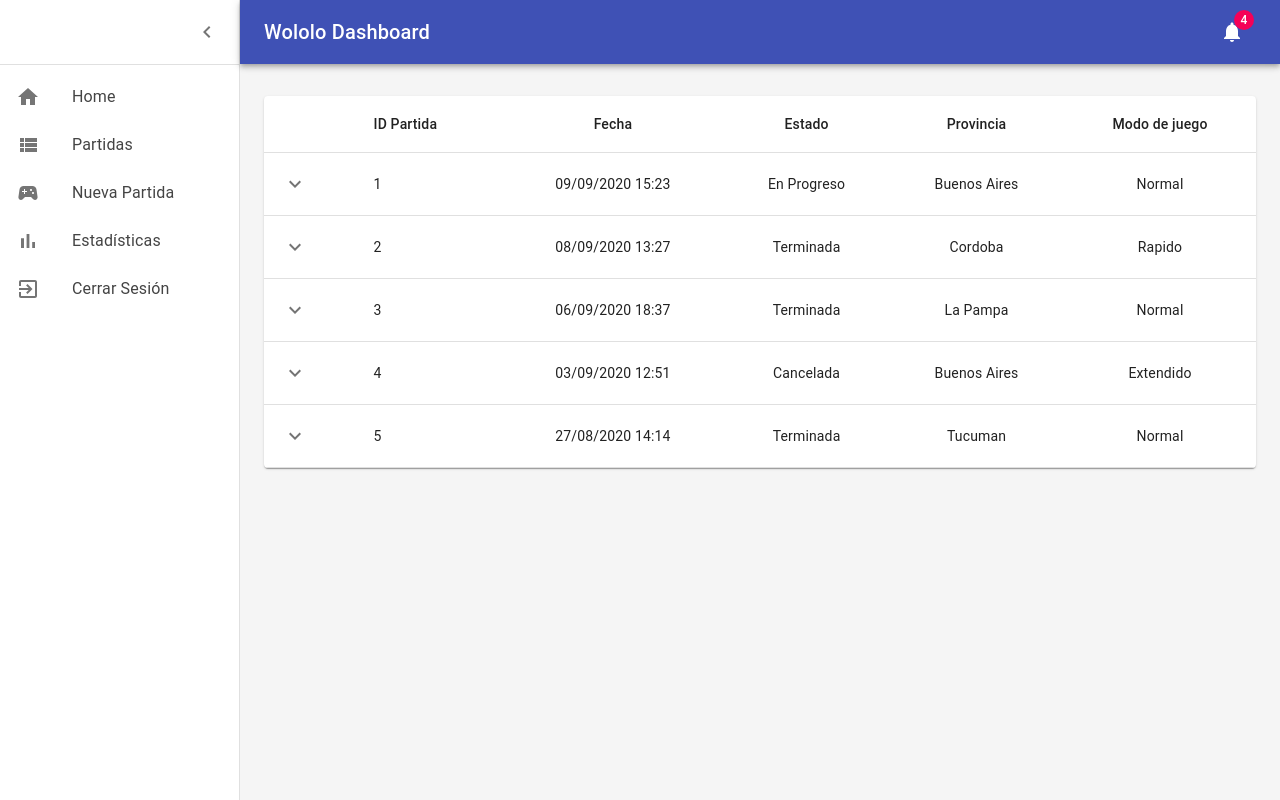
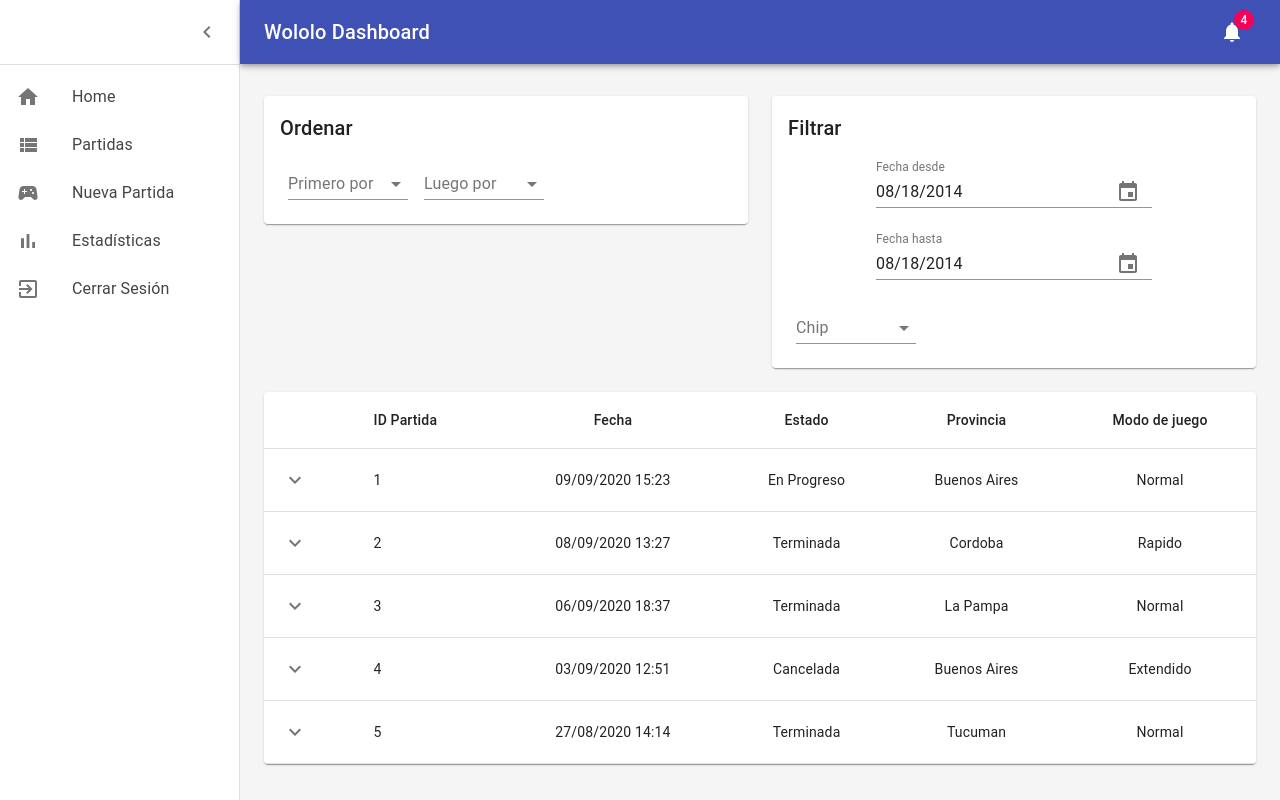
Before and after one commit to DNicolas098/tacs-frontend, a React (Create React App) app: page /app/partidas in a window 1280 px wide. Built offline with nearby package versions, Linux system fonts and the light colour scheme.

Commit message:
Add order and filter inputs to Partidas list

```diff
--- a/package.json
+++ b/package.json
@@ -3,8 +3,10 @@
   "version": "0.1.0",
   "private": true,
   "dependencies": {
+    "@date-io/date-fns": "^1.3.13",
     "@material-ui/core": "^4.11.0",
     "@material-ui/icons": "^4.9.1",
+    "@material-ui/pickers": "^3.2.10",
     "@testing-library/jest-dom": "^4.2.4",
     "@testing-library/react": "^9.5.0",
     "@testing-library/user-event": "^7.2.1",
@@ -15,6 +17,7 @@
     "@types/react-google-login-component": "^0.9.0",
     "@types/react-router-dom": "^5.1.5",
     "@types/recharts": "^1.8.15",
+    "date-fns": "^2.16.1",
     "react": "^16.13.1",
     "react-dom": "^16.13.1",
     "react-google-login": "^5.1.21",
--- a/src/components/Dashboard/Dashboard.tsx
+++ b/src/components/Dashboard/Dashboard.tsx
@@ -108,7 +108,7 @@ export default function Dashboard() {
     <div className={classes.root}>
       <CssBaseline />
       <AppBar
-        // FIXME: El sidebar no tiene animacion al colapsarse o expandirse
+        // TODO: El sidebar no tiene animacion al colapsarse o expandirse
         position="absolute"
         className={clsx(classes.appBar, open && classes.appBarShift)}
       >
--- a/src/components/Login/LoginTemplateSideBar.tsx
+++ b/src/components/Login/LoginTemplateSideBar.tsx
@@ -73,7 +73,7 @@ export default function LoginTemplateSideBar() {
           </div>
           <div style={{ marginBottom: "10px", width: "100%" }}>
             <LoginButton></LoginButton>
-            {/* TODO: Ademas del login, agregar uno para el SignIn */}
+            {/* FIXME: Ademas del login, agregar uno para el SignIn */}
           </div>
           <div style={{ width: "100%" }}>
             <Button
--- a/src/components/Partidas/Partidas.tsx
+++ b/src/components/Partidas/Partidas.tsx
@@ -1,6 +1,5 @@
 import { makeStyles, createStyles, Theme } from "@material-ui/core/styles";
 import React from "react";
-import Box from "@material-ui/core/Box";
 import Collapse from "@material-ui/core/Collapse";
 import IconButton from "@material-ui/core/IconButton";
 import Table from "@material-ui/core/Table";
@@ -15,6 +14,18 @@ import KeyboardArrowDownIcon from "@material-ui/icons/KeyboardArrowDown";
 import KeyboardArrowUpIcon from "@material-ui/icons/KeyboardArrowUp";
 import Container from "@material-ui/core/Container";
 import Grid from "@material-ui/core/Grid";
+import FormControl from "@material-ui/core/FormControl";
+import InputLabel from "@material-ui/core/InputLabel";
+import MenuItem from "@material-ui/core/MenuItem";
+import Select from "@material-ui/core/Select";
+import "date-fns";
+import DateFnsUtils from "@date-io/date-fns";
+import {
+  MuiPickersUtilsProvider,
+  KeyboardDatePicker,
+} from "@material-ui/pickers";
+import Input from "@material-ui/core/Input";
+import Chip from "@material-ui/core/Chip";
 
 const useRowStyles = makeStyles((theme: Theme) =>
   createStyles({
@@ -35,11 +46,38 @@ const useRowStyles = makeStyles((theme: Theme) =>
 const useStyles = makeStyles((theme: Theme) =>
   createStyles({
     container: {
-      paddingTop: theme.spacing(4),
+      paddingTop: theme.spacing(2),
+      paddingLeft: theme.spacing(1),
+      paddingRight: theme.spacing(1),
       paddingBottom: theme.spacing(4),
+    },
+    paper: {
+      padding: theme.spacing(2),
+    },
+    formControl: {
+      margin: theme.spacing(1),
+      minWidth: 120,
+    },
+    chips: {
+      display: "flex",
+      flexWrap: "wrap",
+    },
+    chip: {
+      margin: 2,
     },
   })
 );
+
+const ITEM_HEIGHT = 48;
+const ITEM_PADDING_TOP = 8;
+const MenuProps = {
+  PaperProps: {
+    style: {
+      maxHeight: ITEM_HEIGHT * 4.5 + ITEM_PADDING_TOP,
+      width: 250,
+    },
+  },
+};
 
 function createData(
   idPartida: number,
@@ -181,8 +219,132 @@ const rows = [
 
 export default function Partidas() {
   const classes = useStyles();
+  const [primerOrden, setPrimerOrden] = React.useState("");
+  const [segundoOrden, setSegundoOrden] = React.useState("");
+  const [fechaDesde, setFechaDesde] = React.useState<Date | null>(
+    new Date("2014-08-18T21:11:54")
+  );
+  const [fechaHasta, setFechaHasta] = React.useState<Date | null>(
+    new Date("2014-08-18T21:11:54")
+  );
+  const [estado, setEstado] = React.useState<string[]>([]);
+
+  const handlePrimerOrden = (event: React.ChangeEvent<{ value: unknown }>) => {
+    setPrimerOrden(event.target.value as string);
+  };
+
+  const handleSegundoOrden = (event: React.ChangeEvent<{ value: unknown }>) => {
+    setSegundoOrden(event.target.value as string);
+  };
+
+  const handleFechaDesde = (date: Date | null) => {
+    setFechaDesde(date);
+  };
+
+  const handleFechaHasta = (date: Date | null) => {
+    setFechaHasta(date);
+  };
+
+  const handleEstado = (event: React.ChangeEvent<{ value: unknown }>) => {
+    setEstado(event.target.value as string[]);
+  };
+
   return (
     <Container maxWidth="lg" className={classes.container}>
+      <Grid container spacing={3} className={classes.paper}>
+        {/* TODO: Hacer que xs sea 12 para mobile */}
+        <Grid item xs={6}>
+          <Paper className={classes.paper}>
+            <Typography variant="h6">Ordenar</Typography>
+            <FormControl className={classes.formControl}>
+              <InputLabel id="primer-orden-label">Primero por</InputLabel>
+              <Select
+                labelId="primer-orden-label"
+                id="primer-orden"
+                value={primerOrden}
+                onChange={handlePrimerOrden}
+              >
+                <MenuItem value={10}>Fecha</MenuItem>
+                <MenuItem value={20}>Estado</MenuItem>
+              </Select>
+            </FormControl>
+            <FormControl className={classes.formControl}>
+              <InputLabel id="segundo-orden-label">Luego por</InputLabel>
+              <Select
+                labelId="segundo-orden-label"
+                id="rimer-orden"
+                value={segundoOrden}
+                onChange={handleSegundoOrden}
+              >
+                <MenuItem value={10}>Fecha</MenuItem>
+                <MenuItem value={20}>Estado</MenuItem>
+              </Select>
+            </FormControl>
+          </Paper>
+        </Grid>
+        <Grid item xs={6}>
+          <Paper className={classes.paper}>
+            <Typography variant="h6">Filtrar</Typography>
+            <MuiPickersUtilsProvider utils={DateFnsUtils}>
+              <Grid container justify="space-around">
+                <KeyboardDatePicker
+                  disableToolbar
+                  variant="inline"
+                  format="MM/dd/yyyy"
+                  margin="normal"
+                  id="fecha-desde"
+                  label="Fecha desde"
+                  value={fechaDesde}
+                  onChange={handleFechaDesde}
+                  KeyboardButtonProps={{
+                    "aria-label": "change date",
+                  }}
+                />
+                <KeyboardDatePicker
+                  disableToolbar
+                  variant="inline"
+                  format="MM/dd/yyyy"
+                  margin="normal"
+                  id="fecha-hasta"
+                  label="Fecha hasta"
+                  value={fechaHasta}
+                  onChange={handleFechaHasta}
+                  KeyboardButtonProps={{
+                    "aria-label": "change date",
+                  }}
+                />
+              </Grid>
+            </MuiPickersUtilsProvider>
+            <FormControl className={classes.formControl}>
+              <InputLabel id="estado-label">Chip</InputLabel>
+              <Select
+                labelId="estado-label"
+                id="estado"
+                multiple
+                value={estado}
+                onChange={handleEstado}
+                input={<Input id="select-estado" />}
+                renderValue={(selected) => (
+                  <div className={classes.chips}>
+                    {(selected as string[]).map((value) => (
+                      <Chip
+                        key={value}
+                        label={value}
+                        className={classes.chip}
+                      />
+                    ))}
+                  </div>
+                )}
+                MenuProps={MenuProps}
+              >
+                <MenuItem value="En Progreso">En Progreso</MenuItem>
+                <MenuItem value="Terminada">Terminada</MenuItem>
+                <MenuItem value="Cancelada">Cancelada</MenuItem>
+              </Select>
+            </FormControl>
+          </Paper>
+        </Grid>
+        <Grid item xs={12}>
           <TableContainer component={Paper}>
             <Table aria-label="collapsible table">
               <TableHead>
@@ -202,6 +364,8 @@ export default function Partidas() {
               </TableBody>
             </Table>
           </TableContainer>
+        </Grid>
+      </Grid>
     </Container>
   );
 }
```
Also changed, not shown: 1 other file (tests, documents, lock files or other folders). Lines whose indentation alone changed are shown as unchanged.
